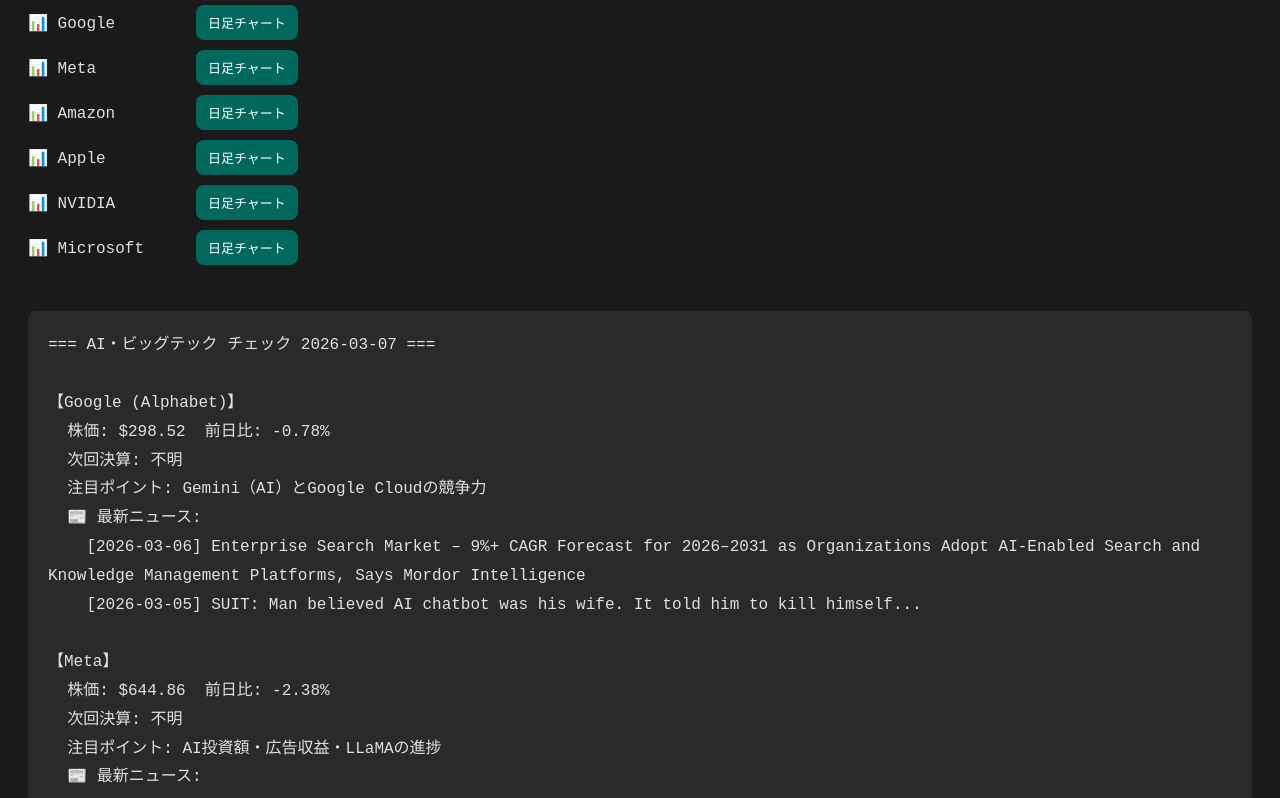
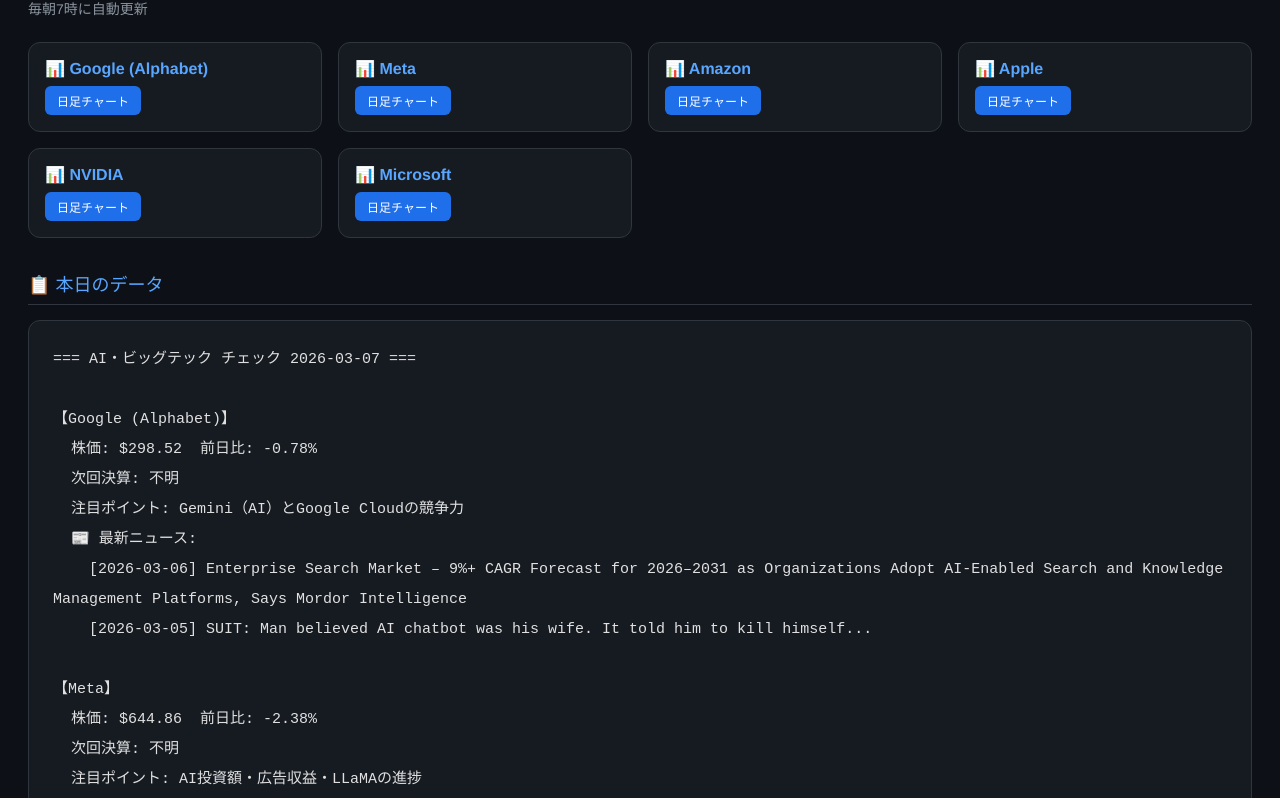
Before and after one commit to yuji6969/ai-news, a plain HTML site: page index.html in a window 1280 px wide. Shown: the part 85-883 px from the top of the page. Drawn offline with Linux system fonts and the light colour scheme.

Commit message:
Update index.html

```diff
--- a/index.html
+++ b/index.html
@@ -5,44 +5,50 @@
 <meta name="viewport" content="width=device-width, initial-scale=1.0">
 <title>AI・ビッグテック チェック</title>
 <style>
-body { font-family: monospace; padding: 20px; background: #1a1a1a; color: #e0e0e0; font-size: 18px; }
-h1 { color: #4fc3f7; font-size: 22px; }
-pre { background: #2a2a2a; padding: 20px; border-radius: 8px; white-space: pre-wrap; font-size: 16px; line-height: 1.8; }
-.stock-row { display: flex; align-items: center; margin: 10px 0; flex-wrap: wrap; gap: 8px; }
-.stock-name { color: #e0e0e0; min-width: 160px; font-size: 16px; }
-.btn-day { padding: 8px 12px; background: #00695c; color: #fff; text-decoration: none; border-radius: 8px; font-size: 13px; }
-.btn-day:hover { background: #00796b; }
+body { font-family: 'Helvetica Neue', sans-serif; padding: 20px; background: #0d1117; color: #e0e0e0; }
+h1 { color: #58a6ff; font-size: 24px; margin-bottom: 4px; }
+.subtitle { color: #8b949e; font-size: 14px; margin-bottom: 24px; }
+.grid { display: grid; grid-template-columns: repeat(auto-fit, minmax(280px, 1fr)); gap: 16px; margin-bottom: 32px; }
+.card { background: #161b22; border: 1px solid #30363d; border-radius: 12px; padding: 16px; }
+.card-name { font-size: 16px; font-weight: bold; color: #58a6ff; margin-bottom: 8px; }
+.btn-chart { display: inline-block; padding: 6px 12px; background: #1f6feb; color: #fff; text-decoration: none; border-radius: 6px; font-size: 12px; }
+.btn-chart:hover { background: #388bfd; }
+.section-title { color: #58a6ff; font-size: 18px; margin: 32px 0 12px; border-bottom: 1px solid #30363d; padding-bottom: 8px; }
+pre { background: #161b22; border: 1px solid #30363d; padding: 24px; border-radius: 12px; white-space: pre-wrap; font-size: 15px; line-height: 2; font-family: monospace; }
 </style>
 </head>
 <body>
 <h1>🤖 AI・ビッグテック チェック</h1>
+<div class="subtitle">毎朝7時に自動更新</div>
 
-<div class="stock-row">
-  <span class="stock-name">📊 Google</span>
-  <a class="btn-day" href="https://jp.tradingview.com/chart/?symbol=NASDAQ:GOOGL&interval=D" target="_blank">日足チャート</a>
-</div>
-<div class="stock-row">
-  <span class="stock-name">📊 Meta</span>
-  <a class="btn-day" href="https://jp.tradingview.com/chart/?symbol=NASDAQ:META&interval=D" target="_blank">日足チャート</a>
-</div>
-<div class="stock-row">
-  <span class="stock-name">📊 Amazon</span>
-  <a class="btn-day" href="https://jp.tradingview.com/chart/?symbol=NASDAQ:AMZN&interval=D" target="_blank">日足チャート</a>
-</div>
-<div class="stock-row">
-  <span class="stock-name">📊 Apple</span>
-  <a class="btn-day" href="https://jp.tradingview.com/chart/?symbol=NASDAQ:AAPL&interval=D" target="_blank">日足チャート</a>
-</div>
-<div class="stock-row">
-  <span class="stock-name">📊 NVIDIA</span>
-  <a class="btn-day" href="https://jp.tradingview.com/chart/?symbol=NASDAQ:NVDA&interval=D" target="_blank">日足チャート</a>
-</div>
-<div class="stock-row">
-  <span class="stock-name">📊 Microsoft</span>
-  <a class="btn-day" href="https://jp.tradingview.com/chart/?symbol=NASDAQ:MSFT&interval=D" target="_blank">日足チャート</a>
+<div class="grid">
+  <div class="card">
+    <div class="card-name">📊 Google (Alphabet)</div>
+    <a class="btn-chart" href="https://jp.tradingview.com/chart/?symbol=NASDAQ:GOOGL&interval=D" target="_blank">日足チャート</a>
+  </div>
+  <div class="card">
+    <div class="card-name">📊 Meta</div>
+    <a class="btn-chart" href="https://jp.tradingview.com/chart/?symbol=NASDAQ:META&interval=D" target="_blank">日足チャート</a>
+  </div>
+  <div class="card">
+    <div class="card-name">📊 Amazon</div>
+    <a class="btn-chart" href="https://jp.tradingview.com/chart/?symbol=NASDAQ:AMZN&interval=D" target="_blank">日足チャート</a>
+  </div>
+  <div class="card">
+    <div class="card-name">📊 Apple</div>
+    <a class="btn-chart" href="https://jp.tradingview.com/chart/?symbol=NASDAQ:AAPL&interval=D" target="_blank">日足チャート</a>
+  </div>
+  <div class="card">
+    <div class="card-name">📊 NVIDIA</div>
+    <a class="btn-chart" href="https://jp.tradingview.com/chart/?symbol=NASDAQ:NVDA&interval=D" target="_blank">日足チャート</a>
+  </div>
+  <div class="card">
+    <div class="card-name">📊 Microsoft</div>
+    <a class="btn-chart" href="https://jp.tradingview.com/chart/?symbol=NASDAQ:MSFT&interval=D" target="_blank">日足チャート</a>
+  </div>
 </div>
 
-<br>
+<div class="section-title">📋 本日のデータ</div>
 <pre id="result">読み込み中...</pre>
 <script>
 fetch('result.txt?t=' + Date.now())
```
